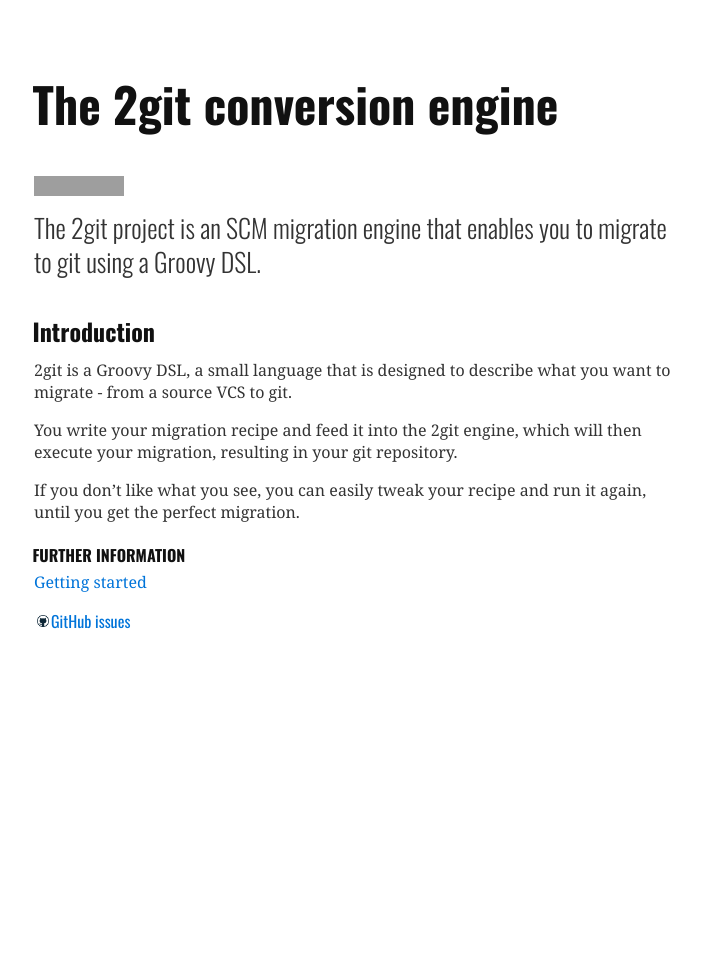
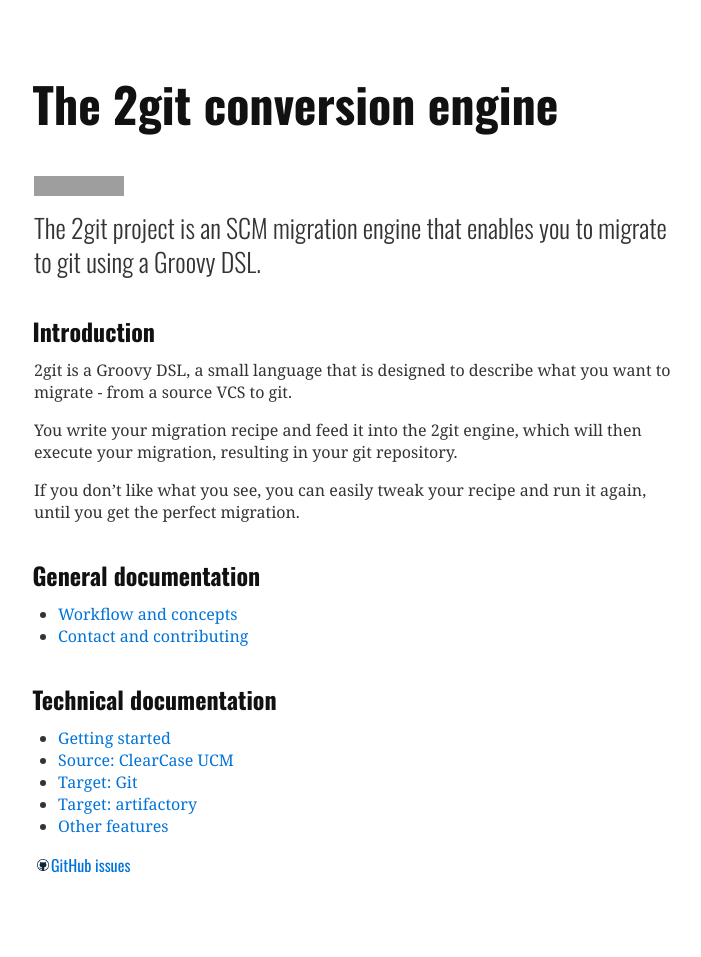
Before and after one commit to Praqma/2git, a Jekyll site: the page built from docs/index.md, in a window 1280 px wide. Shown: the whole page, without its empty margins (286-987 px from the left). Built offline with Jekyll 4.4.1, drawn with Linux system fonts in a browser that asks for light colours; before the commit the page ends 900 px from its top, so only the background shows below that; grey boxes are pictures that could not be loaded.

Commit message:
Add link-throughs in docs

```diff
--- a/docs/index.md
+++ b/docs/index.md
@@ -17,6 +17,15 @@ You write your migration recipe and feed it into the 2git engine, which will the
 
 If you don't like what you see, you can easily tweak your recipe and run it again, until you get the perfect migration.
 
-### Further information
+## General documentation
 
-[Getting started](getting-started)
+  * [Workflow and concepts](workflow-and-concepts)
+  * [Contact and contributing](contact-and-contributing)
+
+## Technical documentation
+
+  * [Getting started](getting-started)
+  * [Source: ClearCase UCM](source-ccucm)
+  * [Target: Git](target-git)
+  * [Target: artifactory](target-artifactory)
+  * [Other features](other-features)
```
